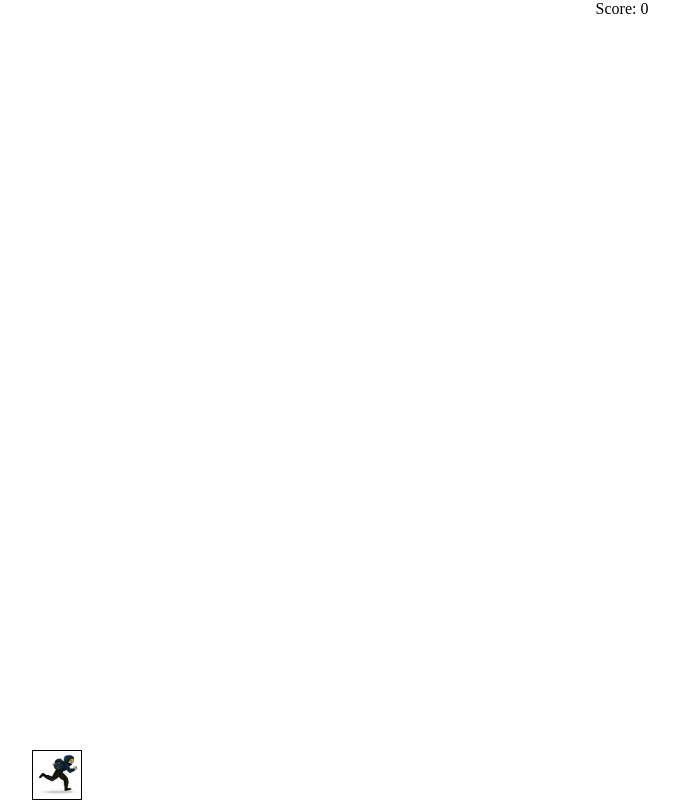
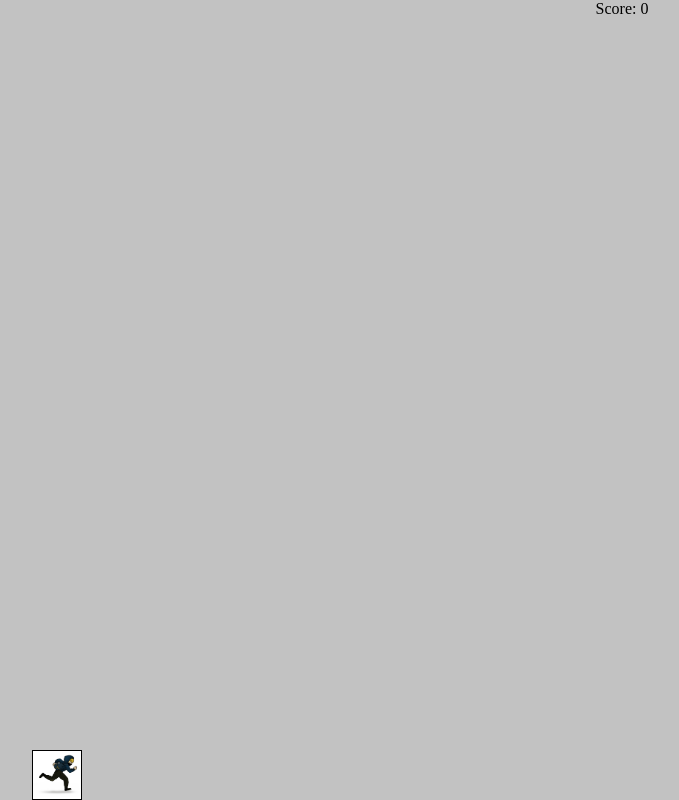
Before and after one commit to Michalkcb/JavaScript, a plain HTML site: page dinoGoogleGame/index.html in a window 1280 px wide. Shown: the whole page, without its empty margins (18-697 px from the left). Drawn offline with Linux system fonts and the light colour scheme.

Commit message:
bgcolor grey

```diff
--- a/dinoGoogleGame/style.css
+++ b/dinoGoogleGame/style.css
@@ -8,6 +8,7 @@ body {
     display: flex;
     justify-content: center; /* Wyśrodkowanie poziome */
     align-items: center; /* Wyśrodkowanie pionowe */
+    background-color: rgb(194, 194, 194);
 }
 
 #game{
```
